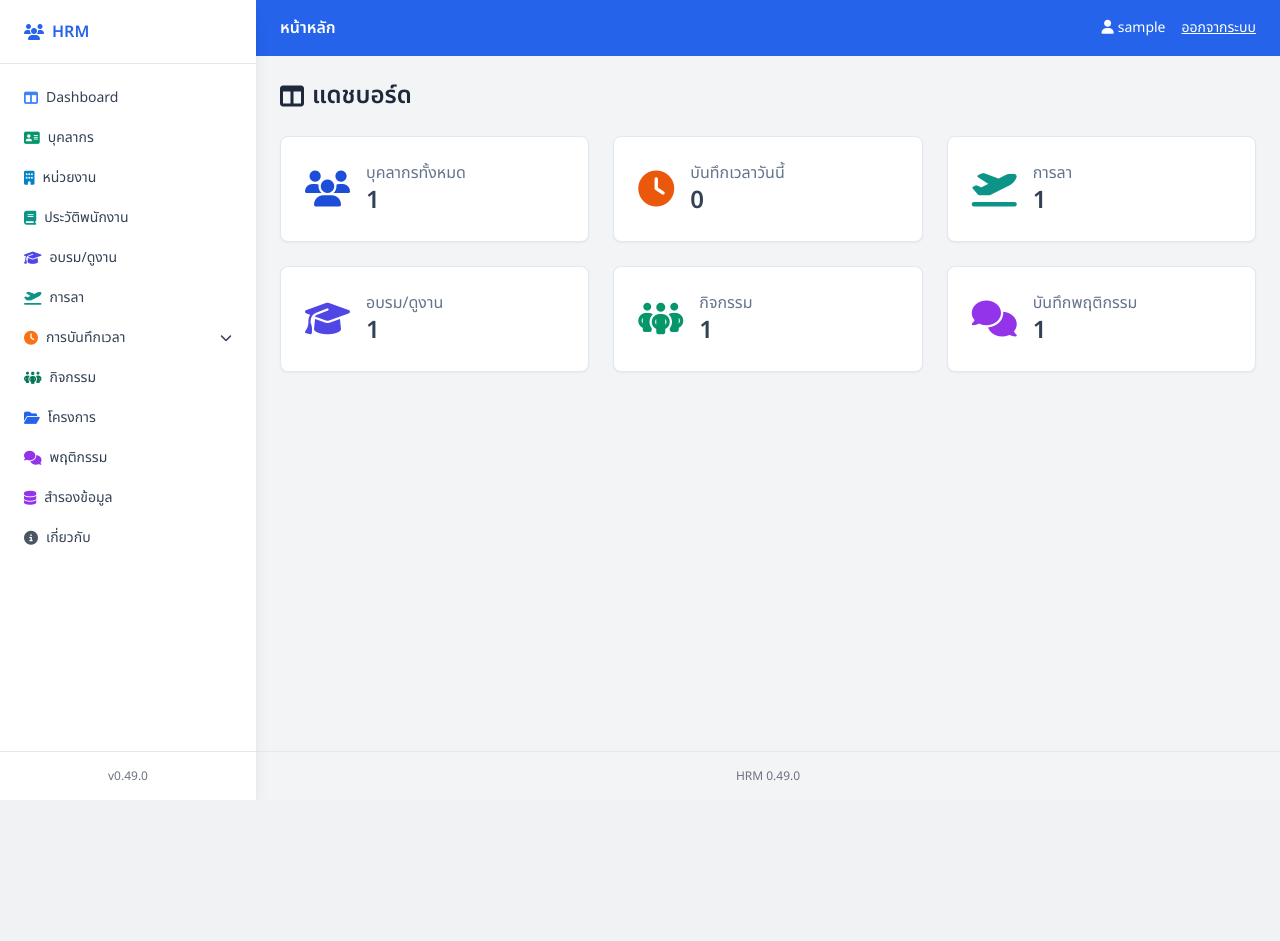
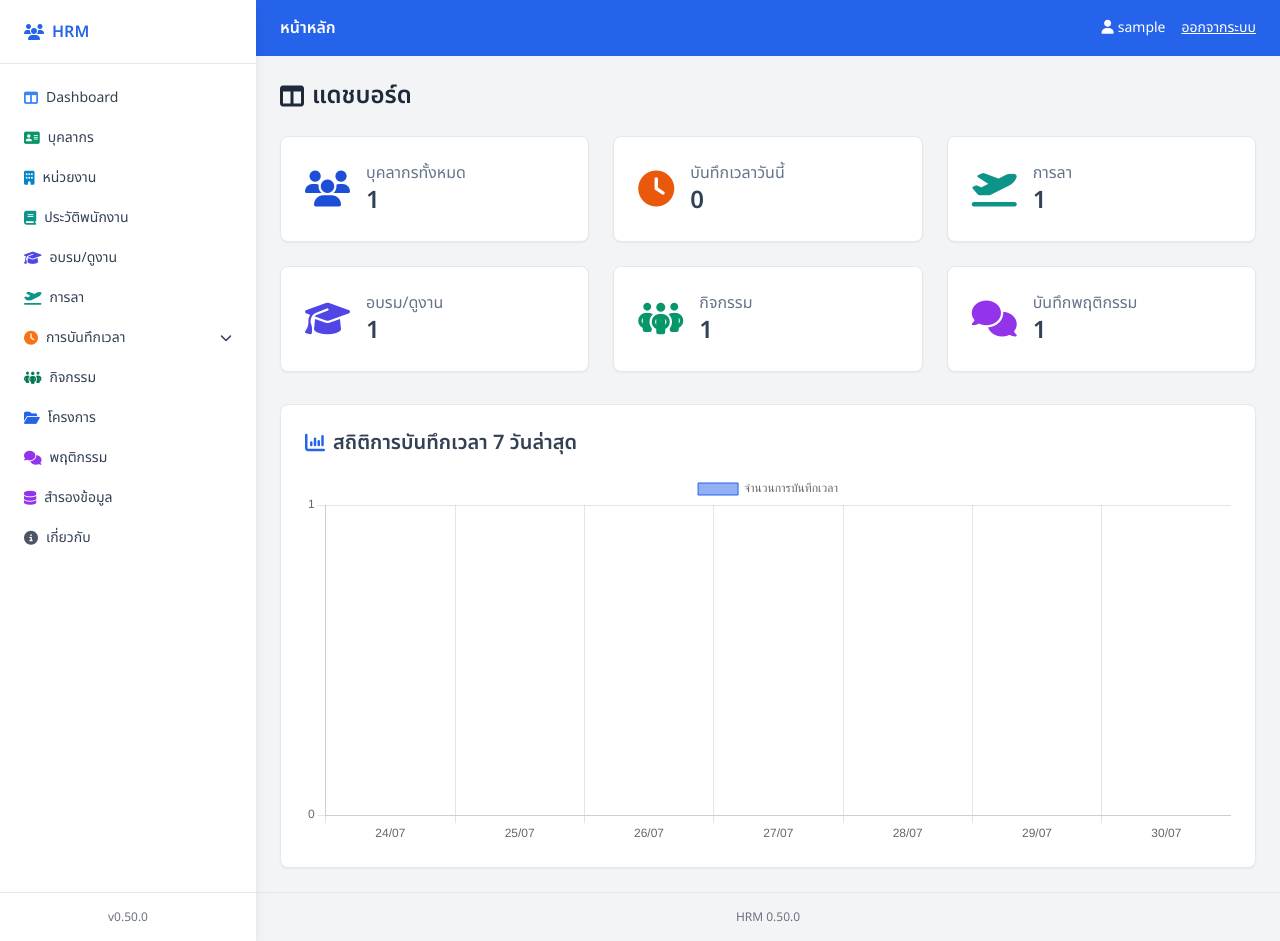
Before and after one commit to theeraphol/hrm, a Flask app: page /hrm/ in a window 1280 px wide. Before the commit the page ends 800 px from the top, so only its background shows below. Run offline with Flask 2, Linux system fonts and the light colour scheme; the visitor is signed in with stand-in values (Sample User, id 1); tables that the repository leaves empty hold one stand-in row (values such as "Sample post"); some libraries are stand-ins or nearby versions.

Commit message:
feat: add attendance chart to dashboard

```diff
--- a/config.py
+++ b/config.py
@@ -3,7 +3,7 @@ import os
 class Config:
     """การตั้งค่าสำหรับแอปพลิเคชัน"""
 
-    VERSION = "0.49.0"
+    VERSION = "0.50.0"
 
     # รหัสสถานะการมาทำงาน
     WORK_STATUS = {
--- a/routes/dashboard.py
+++ b/routes/dashboard.py
@@ -1,6 +1,7 @@
 from flask import render_template, redirect, url_for
 from . import bp
 from .utils import get_connection, sso_authenticated
+from datetime import date, timedelta
 
 @bp.route('/')
 def index():
@@ -27,8 +28,24 @@ def index():
 
             cur.execute('SELECT COUNT(*) AS c FROM behaviors')
             behavior_count = cur.fetchone()['c']
+
+            cur.execute(
+                """
+                SELECT DATE(checkin_time) AS d, COUNT(*) AS c
+                FROM attendances
+                WHERE checkin_time >= CURDATE() - INTERVAL 6 DAY
+                GROUP BY d
+                ORDER BY d
+                """
+            )
+            rows = cur.fetchall()
     finally:
         conn.close()
+
+    stats_map = {row['d']: row['c'] for row in rows}
+    last7 = [date.today() - timedelta(days=i) for i in range(6, -1, -1)]
+    attendance_labels = [d.strftime('%d/%m') for d in last7]
+    attendance_data = [stats_map.get(d, 0) for d in last7]
 
     return render_template(
         'dashboard/index.html',
@@ -39,4 +56,6 @@ def index():
         training_count=training_count,
         activity_count=activity_count,
         behavior_count=behavior_count,
+        attendance_labels=attendance_labels,
+        attendance_data=attendance_data,
     )
--- a/templates/dashboard/index.html
+++ b/templates/dashboard/index.html
@@ -48,4 +48,36 @@
     </div>
   </a>
 </div>
+<div class="mt-8 bg-white p-6 border border-slate-200 rounded-lg shadow-sm">
+  <h2 class="text-xl font-semibold text-slate-700 mb-4 flex items-center gap-2">
+    <i class="fa-solid fa-chart-column text-blue-600"></i>
+    สถิติการบันทึกเวลา 7 วันล่าสุด
+  </h2>
+  <canvas id="attendanceChart" height="120"></canvas>
+</div>
 {% endblock %}
+
+{% block scripts %}
+<script src="https://cdn.jsdelivr.net/npm/chart.js"></script>
+<script>
+  const ctx = document.getElementById('attendanceChart').getContext('2d');
+  new Chart(ctx, {
+    type: 'bar',
+    data: {
+      labels: {{ attendance_labels|tojson }},
+      datasets: [{
+        label: 'จำนวนการบันทึกเวลา',
+        data: {{ attendance_data|tojson }},
+        backgroundColor: 'rgba(37, 99, 235, 0.5)',
+        borderColor: 'rgba(37, 99, 235, 1)',
+        borderWidth: 1
+      }]
+    },
+    options: {
+      scales: {
+        y: { beginAtZero: true, ticks: { stepSize: 1 } }
+      }
+    }
+  });
+</script>
+{% endblock %}
```
